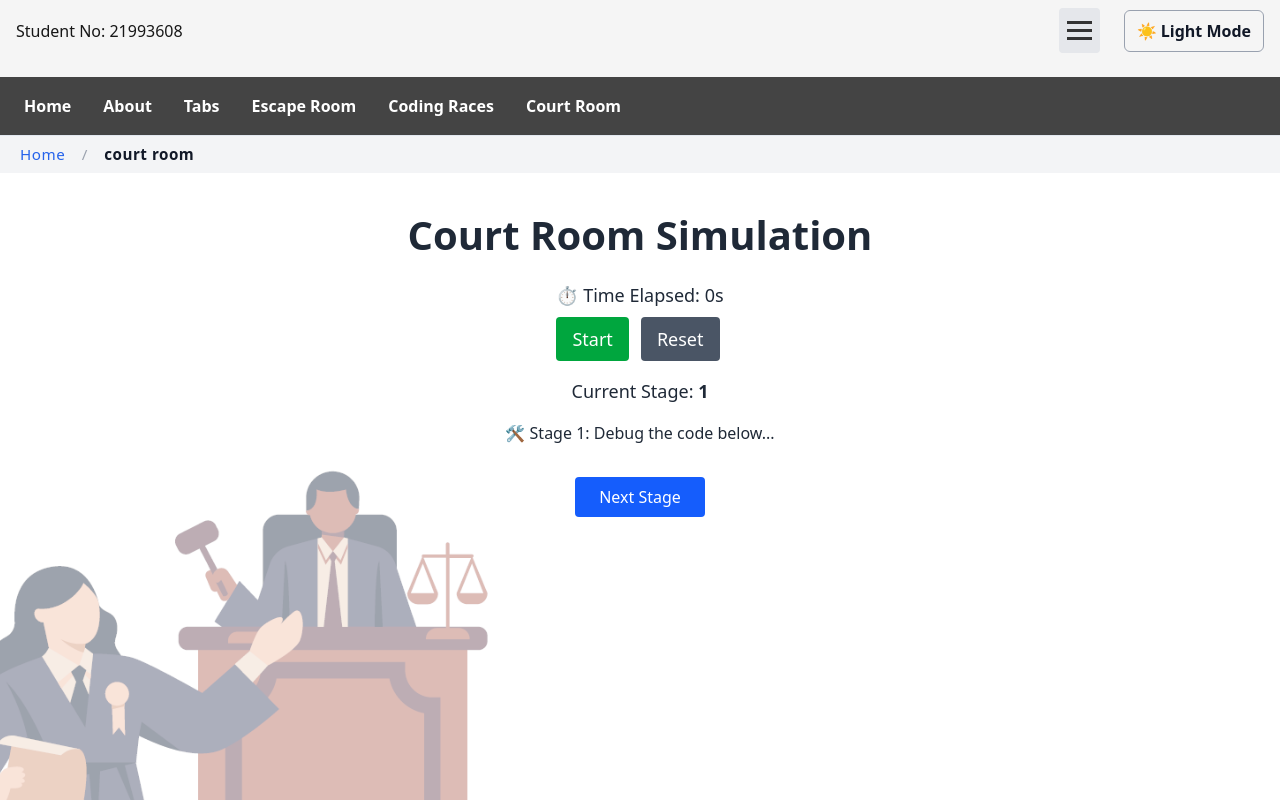
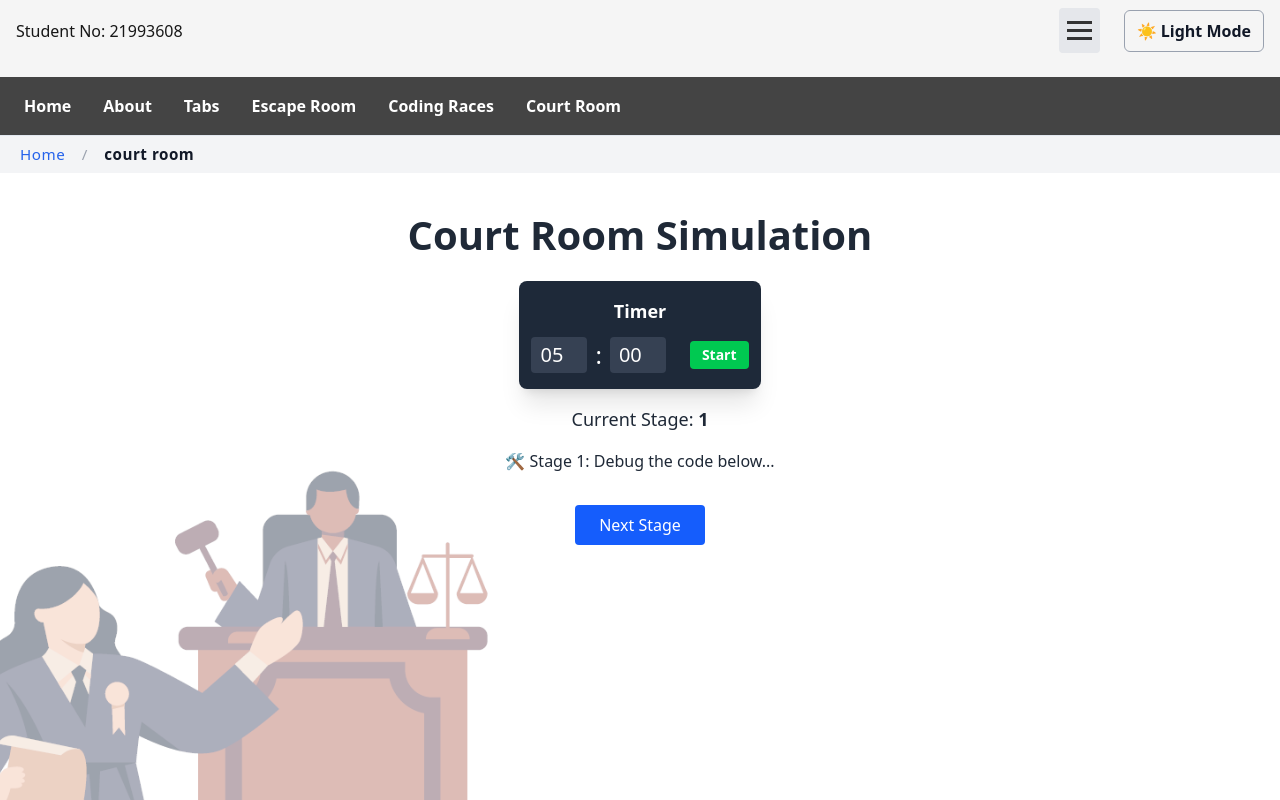
Before and after one commit to stephnewland/assignment-a1-p1-cse3cwa, a Next.js app: page /court-room in a window 1280 px wide. Shown: the top 800 px of the page. Built offline with nearby package versions, Linux system fonts and the light colour scheme.

Commit message:
Timer fixed

```diff
--- a/components/Timer.tsx
+++ b/components/Timer.tsx
@@ -1,58 +1,147 @@
 "use client";
-import { useEffect, useState } from "react";
 
-export default function Timer({ onTick }: { onTick: () => void }) {
-  const [seconds, setSeconds] = useState(0);
+import { useEffect, useState, useCallback } from "react";
+
+interface TimerProps {
+  onTimerEnd: () => void;
+}
+
+// Helper to format time as MM:SS (Padded seconds)
+const formatTime = (totalSeconds: number): string => {
+  const minutes = Math.floor(totalSeconds / 60);
+  const seconds = totalSeconds % 60;
+  return `${String(minutes).padStart(2, "0")}:${String(seconds).padStart(
+    2,
+    "0"
+  )}`;
+};
+
+export default function Timer({ onTimerEnd }: TimerProps) {
+  // --- State and Handlers (Unchanged) ---
+  const [minutesInput, setMinutesInput] = useState(5);
+  const [secondsInput, setSecondsInput] = useState(0);
+  const [timeRemaining, setTimeRemaining] = useState(5 * 60);
   const [isRunning, setIsRunning] = useState(false);
+  const [isSetupMode, setIsSetupMode] = useState(true);
+
+  const calculateTotalSeconds = useCallback(() => {
+    return minutesInput * 60 + secondsInput;
+  }, [minutesInput, secondsInput]);
+
+  const handleMinutesChange = (e: React.ChangeEvent<HTMLInputElement>) => {
+    const value = parseInt(e.target.value, 10);
+    setMinutesInput(Math.min(99, Math.max(0, isNaN(value) ? 0 : value)));
+  };
+
+  const handleSecondsChange = (e: React.ChangeEvent<HTMLInputElement>) => {
+    const value = parseInt(e.target.value, 10);
+    setSecondsInput(Math.min(59, Math.max(0, isNaN(value) ? 0 : value)));
+  };
+
+  const handleStart = () => {
+    const totalSeconds = calculateTotalSeconds();
+    if (totalSeconds > 0) {
+      setTimeRemaining(totalSeconds);
+      setIsRunning(true);
+      setIsSetupMode(false);
+    }
+  };
+
+  const handlePause = () => setIsRunning(false);
+
+  const handleStopAndSetup = () => {
+    setIsRunning(false);
+    setTimeRemaining(calculateTotalSeconds());
+    setIsSetupMode(true);
+  };
 
   useEffect(() => {
-    if (!isRunning) return;
+    if (!isRunning || timeRemaining <= 0) {
+      if (timeRemaining === 0 && !isSetupMode) {
+        setIsRunning(false);
+        onTimerEnd();
+      }
+      return;
+    }
 
     const interval = setInterval(() => {
-      setSeconds((prev) => {
-        onTick();
-        return prev + 1;
-      });
+      setTimeRemaining((prev) => prev - 1);
     }, 1000);
 
     return () => clearInterval(interval);
-  }, [isRunning, onTick]);
+  }, [isRunning, timeRemaining, isSetupMode, onTimerEnd]);
 
-  const handleStart = () => setIsRunning(true);
-  const handlePause = () => setIsRunning(false);
-  const handleReset = () => {
-    setIsRunning(false);
-    setSeconds(0);
-  };
+  useEffect(() => {
+    if (isSetupMode) {
+      setTimeRemaining(calculateTotalSeconds());
+    }
+  }, [minutesInput, secondsInput, isSetupMode, calculateTotalSeconds]);
 
   return (
-    <div className="text-lg space-y-2">
-      <p>⏱️ Time Elapsed: {seconds}s</p>
+    // FIX: Reduced horizontal padding (px-3 instead of p-4)
+    <div className="px-3 py-4 bg-gray-800 text-white rounded-lg shadow-xl">
+      <h3 className="text-lg font-bold mb-3">Timer</h3>
 
-      <div className="flex gap-3">
-        {!isRunning ? (
+      {isSetupMode ? (
+        // --- Setup Mode: Input Fields ---
+        // FIX: Removed justify-center to align items to the start/left of the div
+        <div className="flex space-x-2 items-center">
+          <input
+            type="number"
+            value={String(minutesInput).padStart(2, "0")}
+            onChange={handleMinutesChange}
+            placeholder="MM"
+            className="w-14 p-1 text-center text-xl bg-gray-700 rounded text-white border-none focus:ring-blue-500 focus:border-blue-500" // Reduced width/padding
+          />
+          <span className="text-2xl">:</span>
+          <input
+            type="number"
+            value={String(secondsInput).padStart(2, "0")}
+            onChange={handleSecondsChange}
+            placeholder="SS"
+            className="w-14 p-1 text-center text-xl bg-gray-700 rounded text-white border-none focus:ring-blue-500 focus:border-blue-500" // Reduced width/padding
+          />
           <button
             onClick={handleStart}
-            className="px-4 py-2 bg-green-600 text-white rounded hover:bg-green-700"
+            className="ml-4 px-3 py-1 bg-green-500 rounded hover:bg-green-600 font-semibold text-sm" // Reduced button size
           >
             Start
           </button>
+        </div>
+      ) : (
+        // --- Running/Paused Mode: Display and Controls ---
+        <>
+          <div className="text-5xl font-mono text-center mb-3">
+            {formatTime(timeRemaining)}
+          </div>
+
+          {/* FIX: Removed justify-center to align buttons to the left */}
+          <div className="flex space-x-3">
+            {isRunning ? (
+              <button
+                onClick={handlePause}
+                className="px-4 py-2 bg-yellow-500 text-black rounded hover:bg-yellow-600 font-semibold"
+              >
+                Pause
+              </button>
             ) : (
               <button
-            onClick={handlePause}
-            className="px-4 py-2 bg-yellow-500 text-white rounded hover:bg-yellow-600"
+                onClick={handleStart}
+                className="px-4 py-2 bg-green-500 rounded hover:bg-green-600 font-semibold"
               >
-            Pause
+                Resume
               </button>
             )}
 
             <button
-          onClick={handleReset}
-          className="px-4 py-2 bg-gray-600 text-white rounded hover:bg-gray-700"
+              onClick={handleStopAndSetup}
+              className="px-4 py-2 bg-gray-600 rounded hover:bg-gray-700 font-semibold"
             >
-          Reset
+              Stop / Reset
             </button>
           </div>
+        </>
+      )}
     </div>
   );
 }
```
Lines whose indentation alone changed are shown as unchanged.
